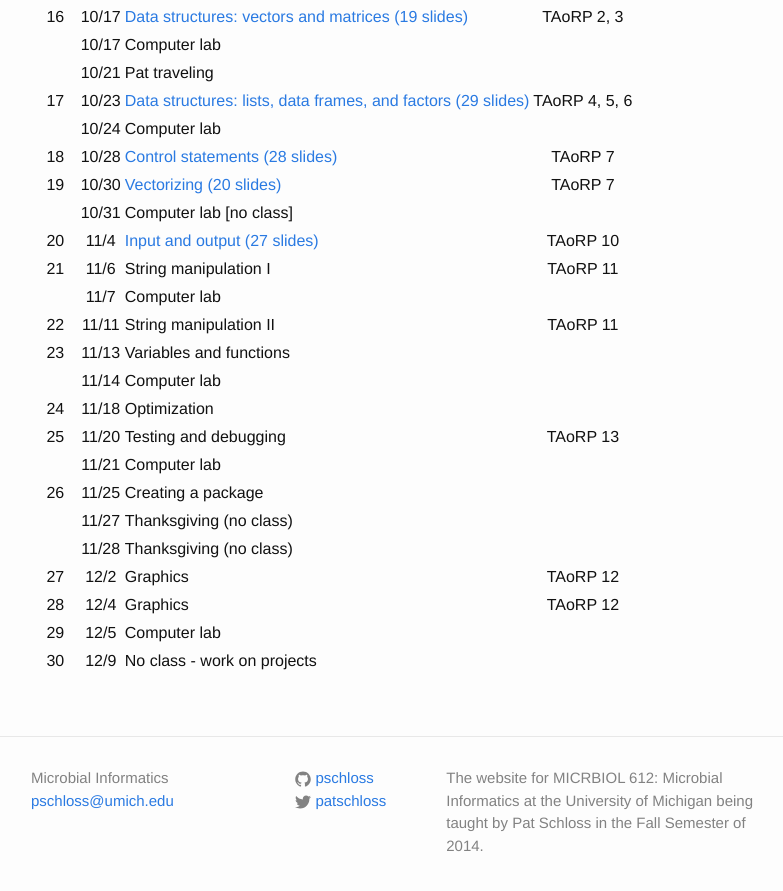
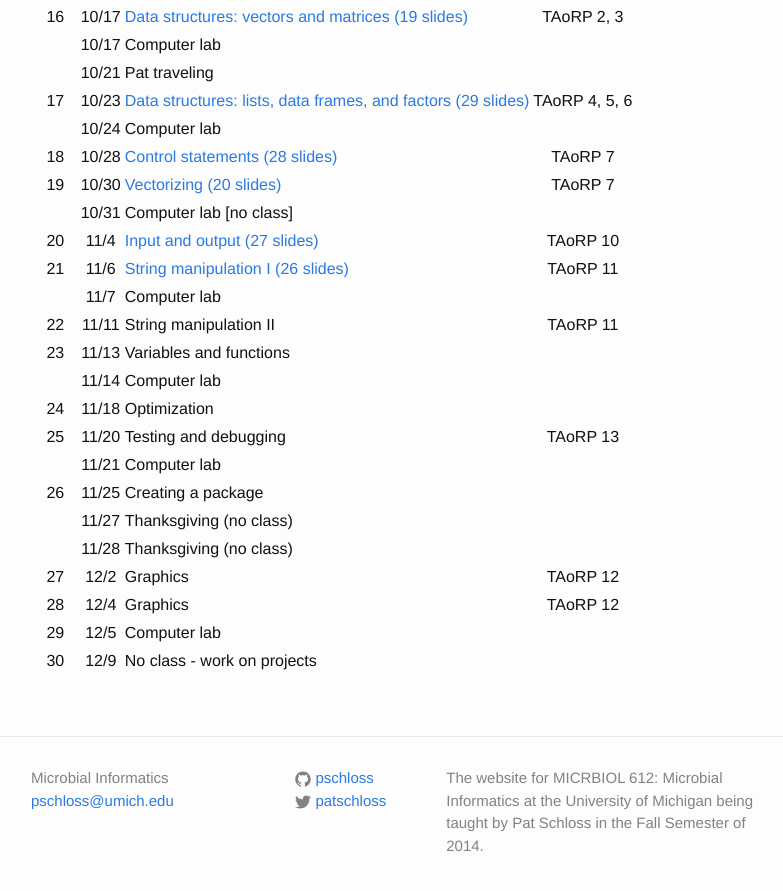
Before and after one commit to microbialinformatics/microbialinformatics.github.io, a Jekyll site: the page built from index.md, in a window 1280 px wide and 900 px high, scrolled down 2423 px. Shown: the top 891 px of the window, without its empty margins (239-1022 px from the left). Built offline with Jekyll 4.4.1, drawn with Linux system fonts in a browser that asks for light colours.

Commit message:
Add information for Lecture 21

```diff
--- a/index.md
+++ b/index.md
@@ -86,7 +86,7 @@ Class	|	Date	|	Topic	|	Reading
 19	|	10/30	|   [Vectorizing (20 slides)](slides/Lecture19) | TAoRP 7
 	|	10/31	|	Computer lab [no class]	|
 20	|	11/4	|	[Input and output (27 slides)](slides/Lecture20)	|	TAoRP 10
-21	|	11/6	|	String manipulation I	|	TAoRP 11
+21	|	11/6	|	[String manipulation I (26 slides)](slides/Lecture21)	|	TAoRP 11
 	|	11/7	|	Computer lab	|
 22	|	11/11	|	String manipulation II	|	TAoRP 11
 23	|	11/13	|	Variables and functions	|
```
